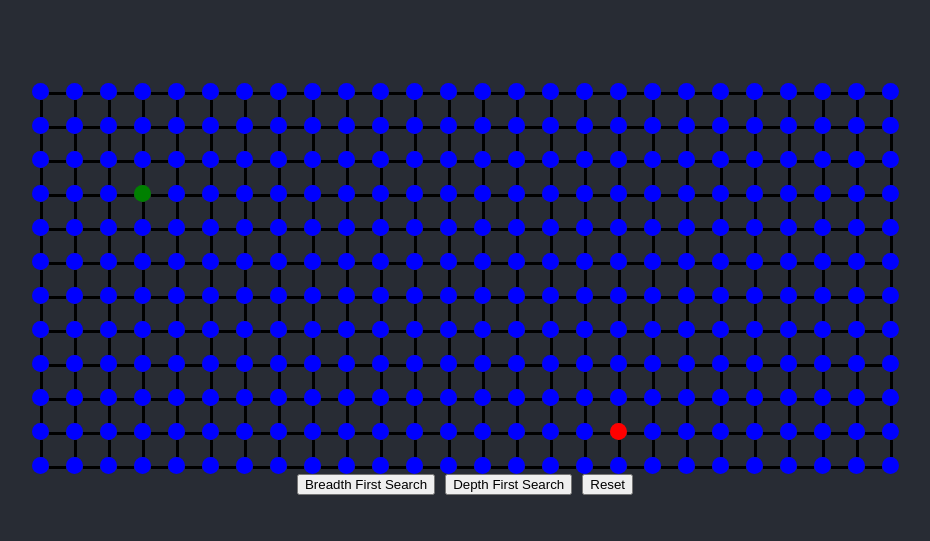
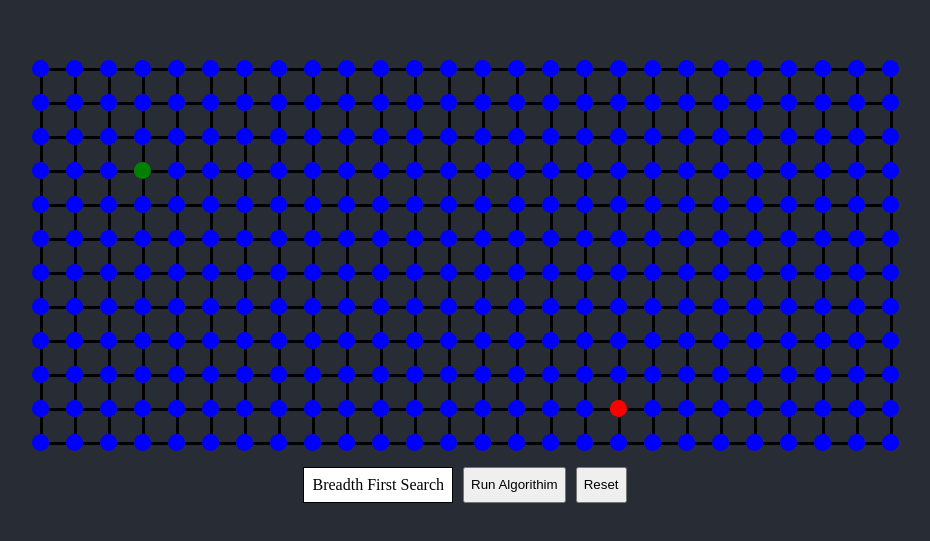
Before and after one commit to Sparrkyy/algorithim_visualizer, a React (Create React App) app: page / in a window 1280 px wide. Shown: the part 111-652 px from the top of the page, without its empty margins (175-1105 px from the left). Built offline with nearby package versions, Linux system fonts and the light colour scheme.

Commit message:
added a dropdown for options of algos

```diff
--- /dev/null
+++ b/src/components/DropdownSelector.tsx
@@ -0,0 +1,43 @@
+import React, { FC, useState } from "react";
+import { AlgoTypes } from "../types";
+import "../css/Dropdown.css";
+
+interface DropdownSelectorContent {
+  currentSelection: AlgoTypes;
+  setCurrentSelection: React.Dispatch<React.SetStateAction<AlgoTypes>>;
+}
+const DropdownSelector: FC<DropdownSelectorContent> = ({
+  currentSelection,
+  setCurrentSelection,
+}) => {
+  const [isOpen, setIsOpen] = useState(false);
+  // const [currentSelection, setCurrentSelection] = useState(AlgoTypes.BFS);
+
+  const optionSelect = (optioSelected: AlgoTypes) => {
+    setCurrentSelection(optioSelected);
+    setIsOpen(false);
+  };
+  return (
+    <>
+      <div onClick={() => setIsOpen(!isOpen)} className="dropdown-container">
+        {currentSelection}
+      </div>
+      {isOpen && (
+        <div className="dropdown-selector">
+          {Object.entries(AlgoTypes).map((option) => {
+            return (
+              <div
+                className="dropdown-option"
+                onClick={() => optionSelect(option[1])}
+              >
+                {option[1]}
+              </div>
+            );
+          })}
+        </div>
+      )}
+    </>
+  );
+};
+
+export default DropdownSelector;
--- a/src/components/Graph.tsx
+++ b/src/components/Graph.tsx
@@ -2,11 +2,12 @@
 import "../css/Graph.css";
 import { useState } from "react";
 import { GraphType, NodeCords, GraphUnitTypes } from "../types";
-import { breadthFirstSearch } from "../algos/breadthFirstSearch";
-import { deapthFirstSearch } from "../algos/depthFirstSearch";
-import { FindNodeType } from "../functions/GraphFunctions";
+//import { breadthFirstSearch } from "../algos/breadthFirstSearch";
+//import { deapthFirstSearch } from "../algos/depthFirstSearch";
+//import { FindNodeType } from "../functions/GraphFunctions";
 import { useRef } from "react";
 import GraphNode from "./GraphNode";
+import OptionsBar from "./OptionsBar";
 
 const START_NODE_CORDS: NodeCords = [6, 6];
 const FINISH_NODE_CORDS: NodeCords = [20, 34];
@@ -14,7 +15,7 @@ const GRAPH_HEIGHT: number = 23;
 const GRAPH_WIDTH: number = 51;
 
 //Function used to generate the code representation of the graph
-const generateGraph = (
+export const generateGraph = (
   startNode: NodeCords,
   finishNode: NodeCords,
   width: number,
@@ -145,39 +146,12 @@ const GraphComponent = () => {
       <div style={{}} className="graph_container">
         {renderGraph(Graph, SetGraph)}
       </div>
-      <div className="tool-bar" style={{ display: "flex", gap: "10px" }}>
-        <button
-          onClick={() => {
-            breadthFirstSearch(Graph, SetGraph);
-          }}
-        >
-          Breadth First Search
-        </button>
-        <button
-          onClick={() => {
-            deapthFirstSearch(Graph, SetGraph);
-          }}
-        >
-          Depth First Search
-        </button>
-
-        <button
-          onClick={() => {
-            const StartNode = FindNodeType(Graph, GraphUnitTypes.START);
-            const FinishNode = FindNodeType(Graph, GraphUnitTypes.FINISH);
-            SetGraph(
-              generateGraph(
-                StartNode.cords,
-                FinishNode.cords,
-                GRAPH_HEIGHT,
-                GRAPH_WIDTH
-              )
-            );
-          }}
-        >
-          Reset
-        </button>
-      </div>
+      <OptionsBar
+        Graph={Graph}
+        SetGraph={SetGraph}
+        GRAPH_HEIGHT={GRAPH_HEIGHT}
+        GRAPH_WIDTH={GRAPH_WIDTH}
+      />
     </div>
   );
 };
--- /dev/null
+++ b/src/components/OptionsBar.tsx
@@ -0,0 +1,80 @@
+import React, { FC, useState } from "react";
+import { breadthFirstSearch } from "../algos/breadthFirstSearch";
+import { deapthFirstSearch } from "../algos/depthFirstSearch";
+import { GraphType, GraphUnit, GraphUnitTypes, AlgoTypes } from "../types";
+import { FindNodeType } from "../functions/GraphFunctions";
+import { generateGraph } from "../components/Graph";
+import DropdownSelector from "./DropdownSelector";
+import "../css/Toolbar.css";
+
+interface OptionsBarContent {
+  Graph: GraphUnit[][];
+  SetGraph: React.Dispatch<React.SetStateAction<GraphType>>;
+  GRAPH_HEIGHT: number;
+  GRAPH_WIDTH: number;
+}
+
+const runAlgorithim = (
+  algoToRun: AlgoTypes,
+  Graph: GraphUnit[][],
+  setGraph: React.Dispatch<React.SetStateAction<GraphType>>,
+  GRAPH_HEIGHT: number,
+  GRAPH_WIDTH: number
+) => {
+  resetTheGraph(Graph, setGraph, GRAPH_HEIGHT, GRAPH_WIDTH);
+  switch (algoToRun) {
+    case AlgoTypes.BFS:
+      breadthFirstSearch(Graph, setGraph);
+      break;
+    case AlgoTypes.DFS:
+      deapthFirstSearch(Graph, setGraph);
+      break;
+  }
+};
+
+const resetTheGraph = (
+  Graph: GraphUnit[][],
+  SetGraph: React.Dispatch<React.SetStateAction<GraphType>>,
+  GRAPH_HEIGHT: number,
+  GRAPH_WIDTH: number
+) => {
+  const StartNode = FindNodeType(Graph, GraphUnitTypes.START);
+  const FinishNode = FindNodeType(Graph, GraphUnitTypes.FINISH);
+  SetGraph(
+    generateGraph(StartNode.cords, FinishNode.cords, GRAPH_HEIGHT, GRAPH_WIDTH)
+  );
+};
+
+const OptionsBar: FC<OptionsBarContent> = ({
+  Graph,
+  SetGraph,
+  GRAPH_HEIGHT,
+  GRAPH_WIDTH,
+}) => {
+  const [currentAlgo, setCurrentAlgo] = useState(AlgoTypes.BFS);
+
+  return (
+    <div className="tool-bar">
+      <DropdownSelector
+        currentSelection={currentAlgo}
+        setCurrentSelection={setCurrentAlgo}
+      />
+      <button
+        onClick={() =>
+          runAlgorithim(currentAlgo, Graph, SetGraph, GRAPH_HEIGHT, GRAPH_WIDTH)
+        }
+      >
+        Run Algorithim
+      </button>
+      <button
+        onClick={() => {
+          resetTheGraph(Graph, SetGraph, GRAPH_HEIGHT, GRAPH_WIDTH);
+        }}
+      >
+        Reset
+      </button>
+    </div>
+  );
+};
+
+export default OptionsBar;
--- /dev/null
+++ b/src/css/Dropdown.css
@@ -0,0 +1,17 @@
+.dropdown-selector {
+  position: absolute;
+  padding: 0.5rem;
+  background-color: white;
+  border: 1px black solid;
+}
+
+.dropdown-container {
+  border: 1px black solid;
+  background-color: white;
+  padding: 0.5rem;
+}
+
+.dropdown-option {
+  border-bottom: 1px solid black;
+  padding: 0.5rem;
+}
--- /dev/null
+++ b/src/css/Toolbar.css
@@ -0,0 +1,5 @@
+.tool-bar {
+  display: flex;
+  padding: 1rem;
+  gap: 10px;
+}
--- a/src/types.ts
+++ b/src/types.ts
@@ -21,3 +21,8 @@ export type GraphUnit = {
 };
 
 export type GraphType = GraphUnit[][];
+
+export enum AlgoTypes {
+  DFS = "Depth First Search",
+  BFS = "Breadth First Search",
+}
```
Lines whose indentation alone changed are shown as unchanged.
